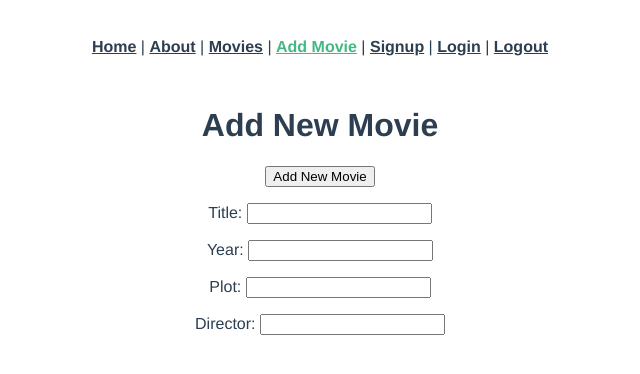
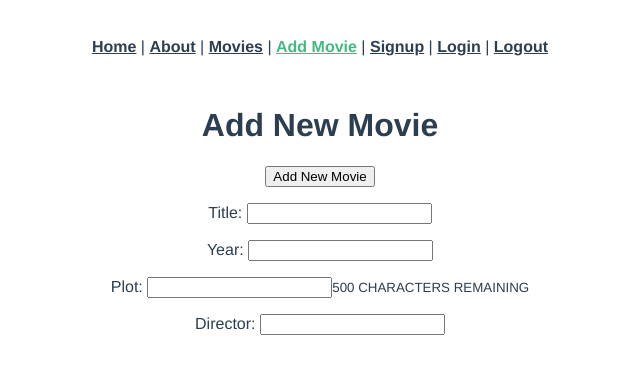
Before and after one commit to erwinreyzon/movie-app-frontend, a Vue app: page /movies/new in a window 1280 px wide. Shown: the top 374 px of the page, without its empty margins (320-960 px from the left). Built offline with nearby package versions, Linux system fonts and the light colour scheme.

Commit message:
adds validation counter for plot in MoviewNew.vue

```diff
--- a/src/views/MoviesNew.vue
+++ b/src/views/MoviesNew.vue
@@ -5,7 +5,7 @@ export default {
   data: function () {
     return {
       message: "Add New Movie",
-      newMovieParams: {},
+      newMovieParams: { plot: "" },
       errors: [],
     };
   },
@@ -44,6 +44,7 @@ export default {
       <p>
         Plot:
         <input type="text" v-model="newMovieParams.plot" />
+        <small>{{ 500 - newMovieParams.plot.length }} CHARACTERS REMAINING</small>
       </p>
     </div>
     <div>
```
